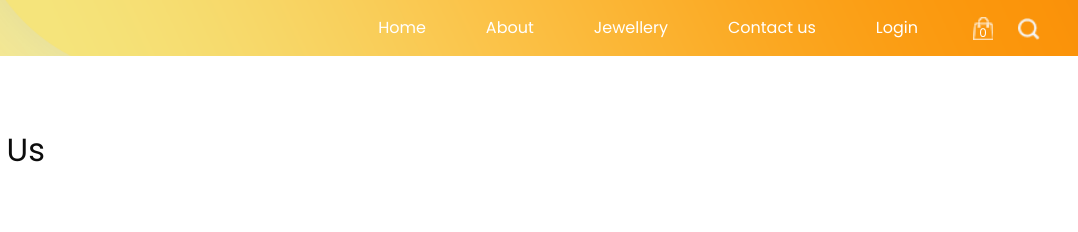
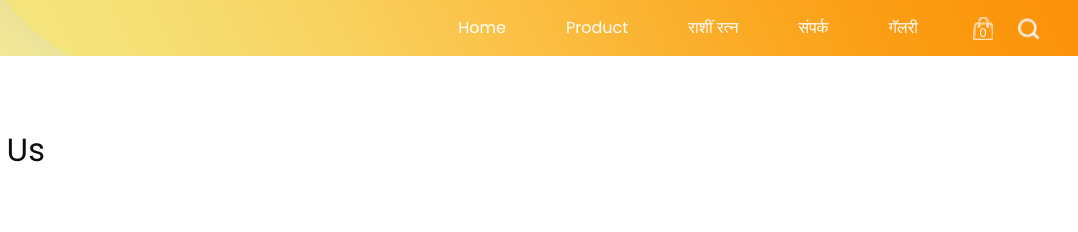
Before and after one commit to Milindq/ssjwellers-, a plain HTML site: page contact.html in a window 1280 px wide. Shown: the top 232 px of the page, 202-1280 px from the left. Drawn offline with nearby package versions, Linux system fonts and the light colour scheme; grey boxes are pictures that could not be loaded; a web font is replaced by a local one.

Commit message:
Update contact.html

```diff
--- a/contact.html
+++ b/contact.html
@@ -52,16 +52,16 @@
                   <a class="nav-link" href="index.html">Home <span class="sr-only">(current)</span></a>
                 </li>
                 <li class="nav-item">
-                  <a class="nav-link" href="about.html"> About</a>
+                  <a class="nav-link" href="jewellery .html"> Product</a>
                 </li>
                 <li class="nav-item">
-                  <a class="nav-link" href="jewellery.html">Jewellery </a>
+                  <a class="nav-link" href="about.html"> राशीं रत्न</a>
                 </li>
                 <li class="nav-item">
-                  <a class="nav-link" href="contact.html">Contact us</a>
+                  <a class="nav-link" href="contact.html">संपर्क</a>
                 </li>
                 <li class="nav-item">
-                  <a class="nav-link" href="#">Login</a>
+                  <a class="nav-link" href="#">गॅलरी</a>
                 </li>
               </ul>
 
```
